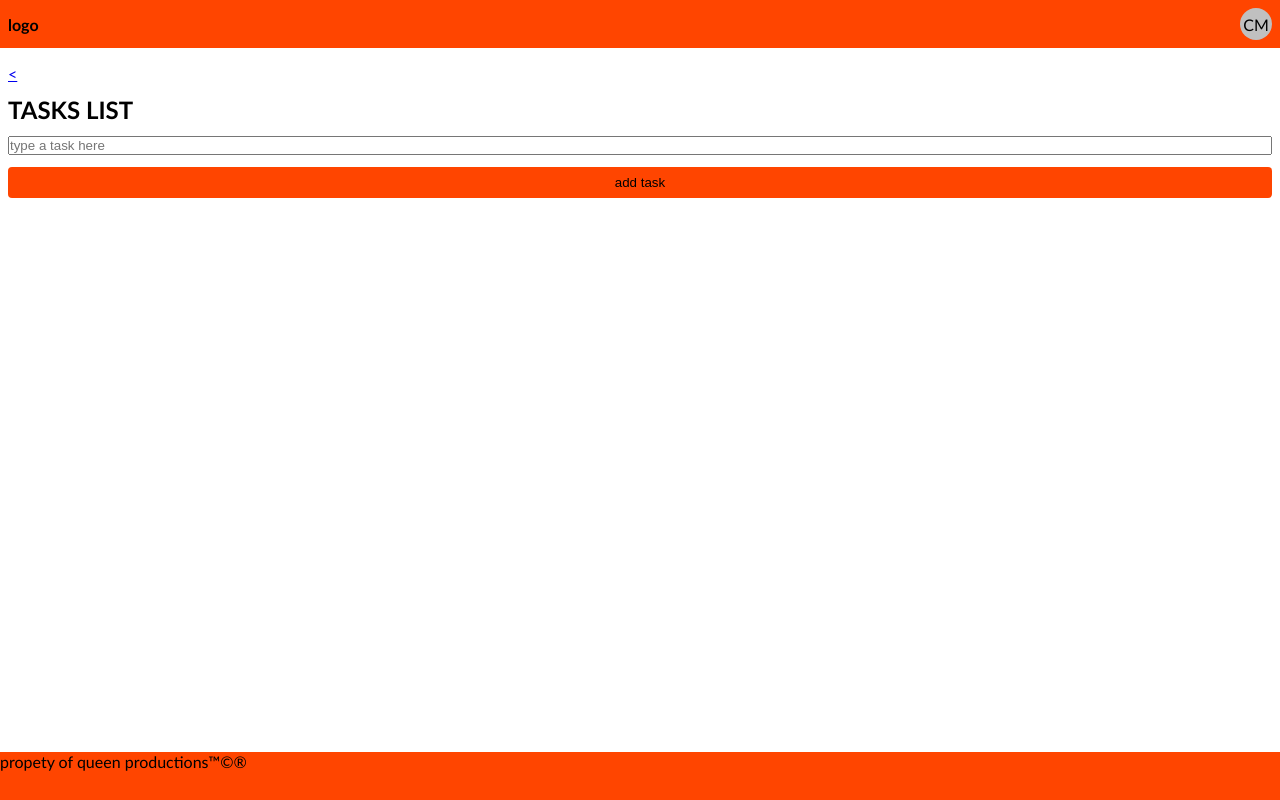
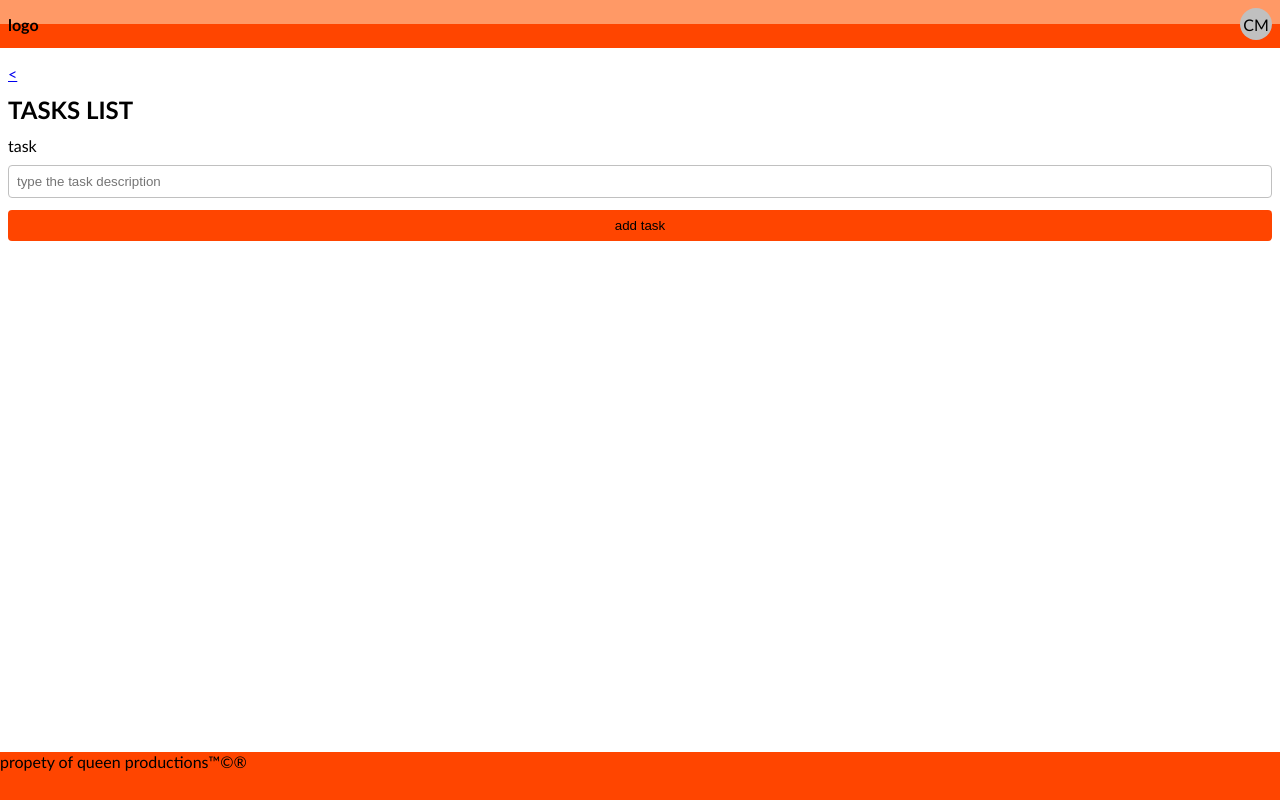
Before and after one commit to fezin4472/aulas_aplicativo_pwa, a React (Vite) app: page /tasks-list in a window 1280 px wide. Built offline with nearby package versions, Linux system fonts and the light colour scheme; the HTML template or start-up script is replaced by a standard one.

Commit message:
add campo

```diff
--- /dev/null
+++ b/src/komponenten/CampoCustomizado/CampoCustomizado.css
@@ -0,0 +1,11 @@
+.CampoCustomizado_root {
+    display: flex;
+    flex-direction: column;
+}
+
+.CampoCustomizado_input {
+    margin-top: 10px;
+    padding: 8px;
+    border: 1px solid #c0c0c0;
+    border-radius: 4px;
+}
--- /dev/null
+++ b/src/komponenten/CampoCustomizado/CampoCustomizado.jsx
@@ -0,0 +1,12 @@
+import './CampoCustomizado.css'
+
+function CampoCustomizado(props) {
+    return (
+        <div className='CampoCustomizado_root'>
+            <span>{props.label}</span>
+            <input {...props} className='CampoCustomizado_input'/>
+        </div>
+    );
+}
+
+export default CampoCustomizado;
--- a/src/komponenten/Header/Header.css
+++ b/src/komponenten/Header/Header.css
@@ -1,5 +1,5 @@
 .Header_root {
-    background: var(--primary-color);
+    background: linear-gradient(to top, var(--primary-color) 50%, #ff9966 50%);
     display: flex;
     align-items: center;
     justify-content: space-between;
--- a/src/pages/PageTasksList/PageTasksList.jsx
+++ b/src/pages/PageTasksList/PageTasksList.jsx
@@ -2,26 +2,34 @@ import { useState } from 'react';
 import Botaocustomizado from '../../komponenten/BotaoCustomizado/BotaoCustomizado';
 import Main from '../../komponenten/Voornaamst/Main'
 import './PageTasksList.css'
+import CampoCustomizado from '../../komponenten/CampoCustomizado/CampoCustomizado';
 
 function PAGETASKSLIST() {
     const [taskDescription, setTaskDescription] = useState("");
+    const [tasks, setTasks] = useState([]);
 
-    const addTask = () => {};
+    const addTask = () => {
+        tasks.push(taskDescription);
+        setTasks([...tasks])
+    };
 
     return (
         <Main title="TASKS LIST" returnTo="/">
-            <input
+            <CampoCustomizado
+                label="task"
                 type="text"
-                placeholder='type a task here'
+                placeholder="type the task description"
                 value={taskDescription}
-                onChange={(event) => {
-                    setTaskDescription(event.target.value);
-                }}
+                onChange={(e) => setTaskDescription(e.target.value)}
+                onBlur={() => console.log("O NUMERO UM DO MUNDO NO BEACH TENIS VAI JOGAR NO MESMO TORNEIO QUE EU ALLEZ GIANOTTI")}
             />
 
             <Botaocustomizado type="primary" onClick={addTask}>
                 add task
             </Botaocustomizado>
+            {tasks.map((item) => {
+                return <li>{item}</li>
+            })}
         </Main>
     );
 }
```
